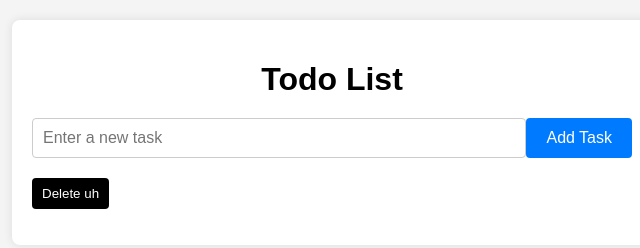
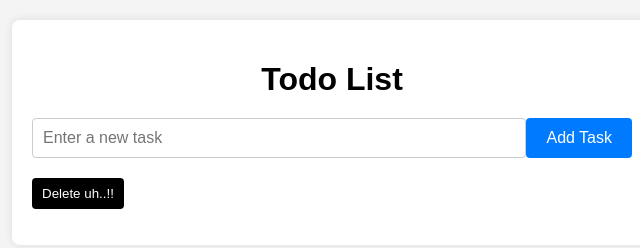
Before and after one commit to Yuva-aj/to-do, a website: page index.html in a window 1280 px wide. Shown: the full height of the page, 308-948 px from the left. Drawn offline with Linux system fonts and the light colour scheme; no server answers.

Commit message:
updated html again and again

```diff
--- a/index.html
+++ b/index.html
@@ -15,7 +15,7 @@
             <input type="text" name="task" placeholder="Enter a new task">
             <input type="submit" value="Add Task">
         </form>
-        <button id="delete-all-btn">Delete uh</button>
+        <button id="delete-all-btn">Delete uh..!!</button>
         <ul>
             <!-- Todo list items will be dynamically updated here -->
         </ul>
```
